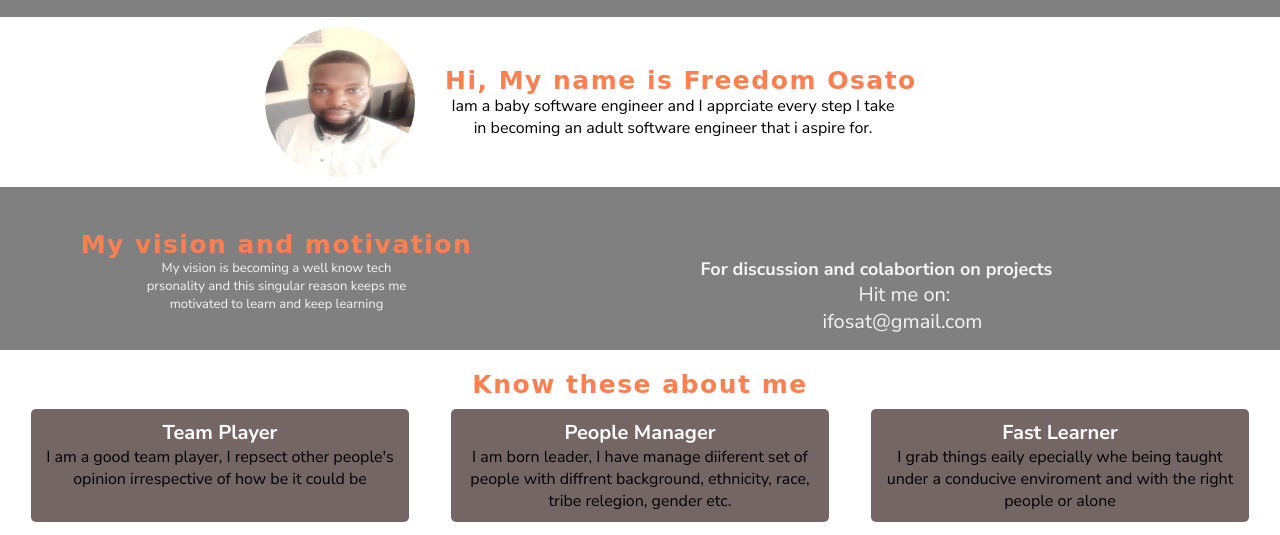
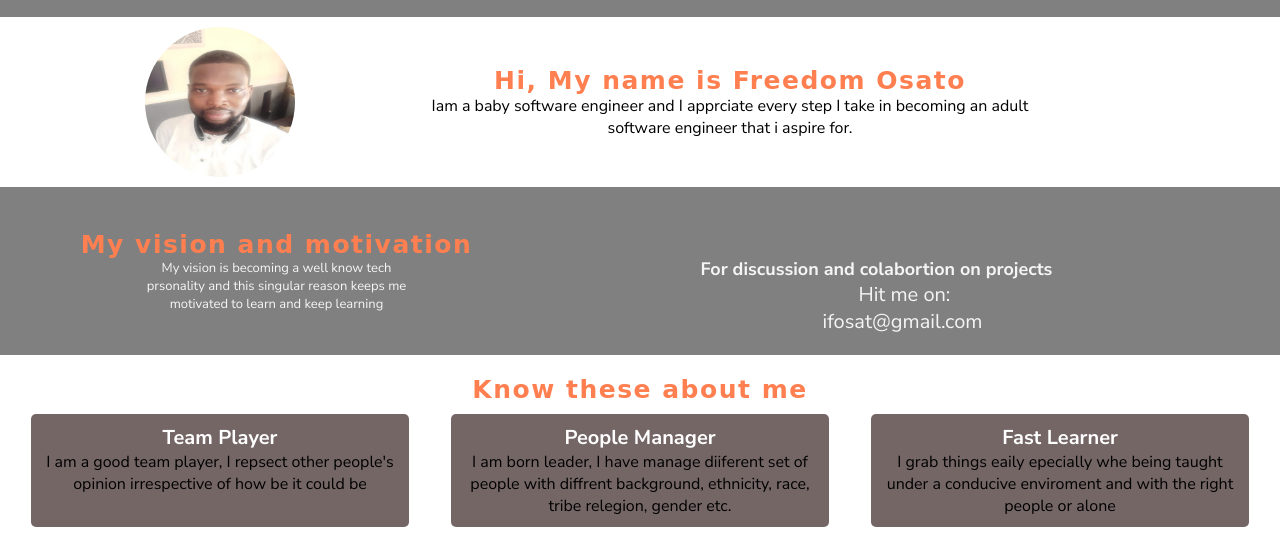
Before and after one commit to freedomosato/Td-Project4-Css-Basic, a plain HTML site: page index.html in a window 1280 px wide. Shown: the part 63-598 px from the top of the page. Drawn offline with Linux system fonts and the light colour scheme; a web font is replaced by a local one.

Commit message:
modified css

```diff
--- a/style.css
+++ b/style.css
@@ -19,7 +19,7 @@ h1 {
 }
 .sect-1, .sect-2, .sect-3, header{
   height: auto;
-  padding: 15px 0;
+  padding: 20px 0;
 }
 header {
   height: 10vh;
@@ -78,6 +78,7 @@ header ul li:hover {
   text-align: center;
   font-size: 13px;
   width: 80%;
+  margin: 0 auto;
 }
 .sect-2 {
   background-color: gray;
@@ -109,7 +110,7 @@ header ul li:hover {
   font-size: 13px;
   padding-right: 20px;
 }
-.sect-2 .colaboration p {
+.sect-2 .colaboration p{
   text-align: right;
   font-size: 20px;
   font-family: 700;
@@ -172,14 +173,14 @@ footer .copyright {
 
   }
   .sect-1 div{
-    width: 50%;
+    width: 70%;
     text-align: center;
     padding-left: 30px;
   }
   .sect-1 h1 {
     font-size: 25px;
     margin: 0;
-    text-align: left;
+    text-align: center;
   }
   h2 {
     font-size: 25px;
```
